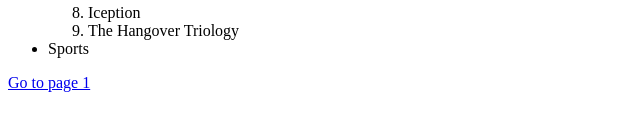
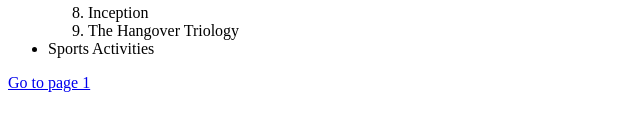
Before and after one commit to sorpresa7/sorpresa7.github.io, a plain HTML site: page page2.html in a window 1280 px wide. Shown: the part 267-398 px from the top of the page, 0-640 px from the left. Drawn offline with Linux system fonts and the light colour scheme.

Commit message:
Update page2.html

```diff
--- a/page2.html
+++ b/page2.html
@@ -16,10 +16,10 @@
         <li>Sawshank Redemption</li>
         <li>Fight Club</li>
         <li>Predestination</li>
-        <li>Iception</li>
+        <li>Inception</li>
         <li>The Hangover Triology</li>
       </ol>
-      <li>Sports</li>
+      <li>Sports Activities</li>
     </ul>
     <a href="index.html">Go to page 1</a>
   </body>
```
